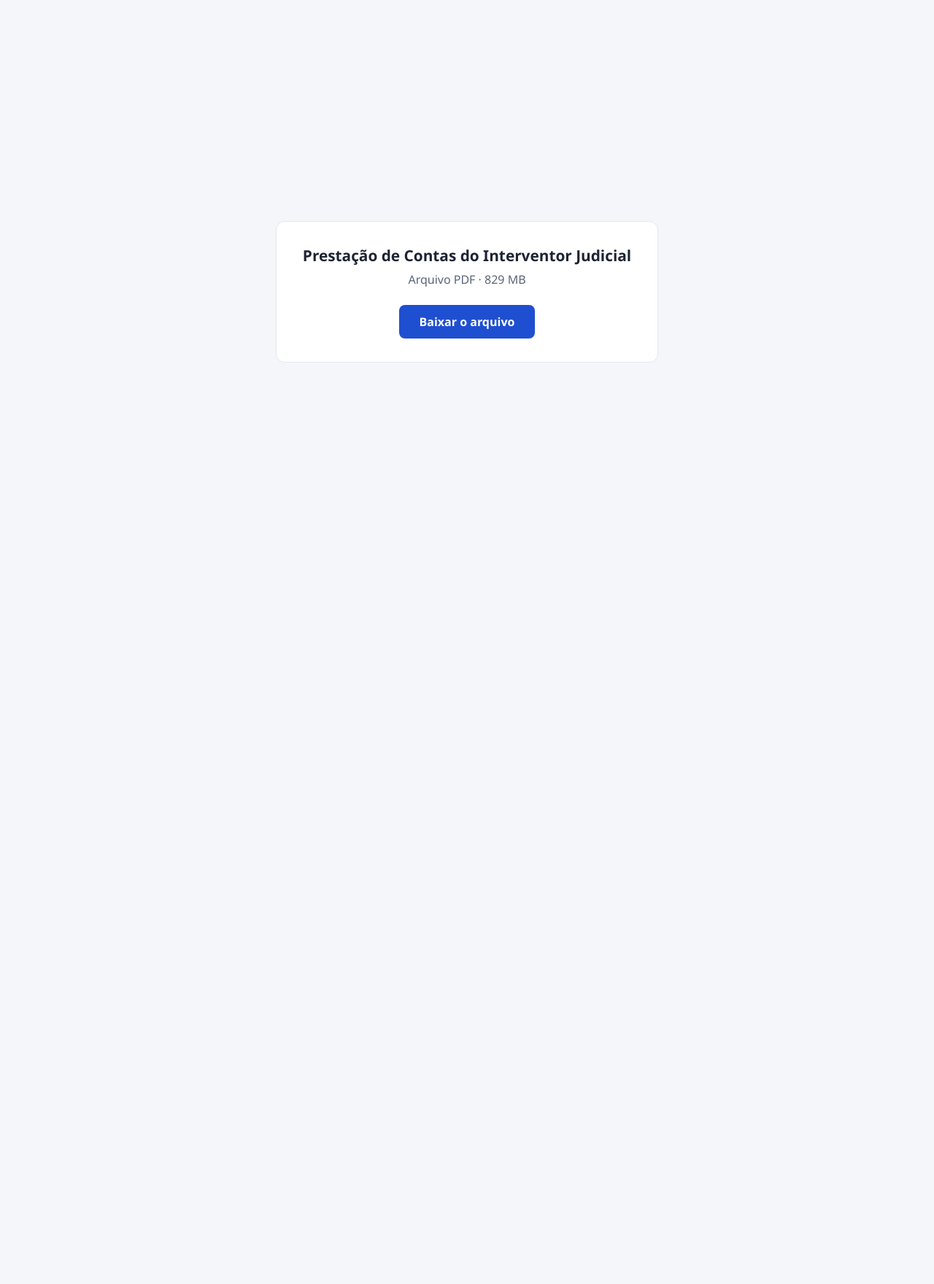
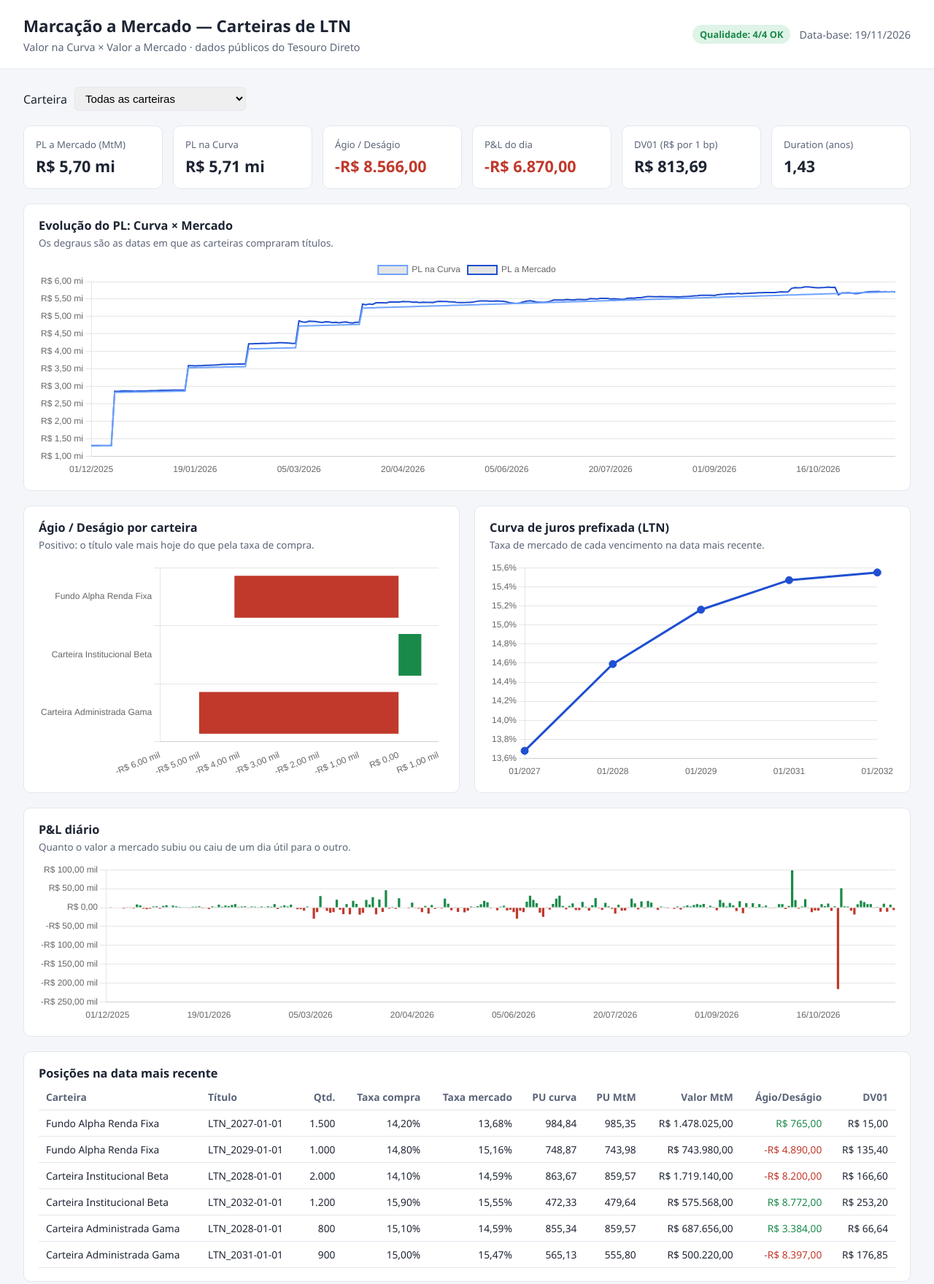
Before and after one commit to RafaAmft/mtm-rf, a plain HTML site: page docs/index.html in a window 1280 px wide. Shown: the top 1760 px of the page at 73% size. Before the commit the page ends 800 px from the top, so only its background shows below. Drawn offline with nearby package versions, Linux system fonts and the light colour scheme; no server answers.

Commit message:
revert: volta o painel web no GitHub Pages
Co-Authored-By: Claude Opus 5.5 <noreply@anthropic.com>

```diff
--- a/docs/index.html
+++ b/docs/index.html
@@ -3,24 +3,129 @@
 <head>
   <meta charset="UTF-8">
   <meta name="viewport" content="width=device-width, initial-scale=1">
-  <title>Download — Prestação de Contas do Interventor Judicial</title>
-  <style>
-    body { margin: 0; min-height: 100vh; display: grid; place-items: center;
-           font-family: "Segoe UI", system-ui, sans-serif; background: #f4f6f9; color: #1d2433; }
-    .caixa { background: #fff; border: 1px solid #e3e7ee; border-radius: 12px;
-             padding: 32px 36px; max-width: 520px; text-align: center; }
-    h1 { font-size: 1.3rem; margin: 0 0 8px; }
-    p { color: #5b6578; margin: 0 0 24px; }
-    a { display: inline-block; background: #1f4fd1; color: #fff; text-decoration: none;
-        font-weight: 600; padding: 12px 28px; border-radius: 8px; }
-    a:hover { background: #173fa8; }
-  </style>
+  <title>Painel MtM — Carteiras de LTN</title>
+  <link rel="stylesheet" href="estilo.css">
+  <!-- Chart.js: biblioteca gratuita de gráficos, carregada direto da internet (CDN) -->
+  <script src="https://cdn.jsdelivr.net/npm/chart.js@4.4.1/dist/chart.umd.min.js"></script>
 </head>
 <body>
-  <div class="caixa">
-    <h1>Prestação de Contas do Interventor Judicial</h1>
-    <p>Arquivo PDF · 829 MB</p>
-    <a href="https://github.com/RafaAmft/mtm-rf/releases/download/arquivo-v1/prestacao-contas-interventor-judicial.pdf">Baixar o arquivo</a>
+
+<header>
+  <div>
+    <h1>Marcação a Mercado — Carteiras de LTN</h1>
+    <p class="subtitulo">Valor na Curva × Valor a Mercado · dados públicos do Tesouro Direto</p>
   </div>
+  <div class="cabecalho-direita">
+    <span id="selo-dq" class="selo">Carregando…</span>
+    <span id="data-base" class="data-base"></span>
+  </div>
+</header>
+
+<main>
+  <!-- Filtro de carteira: muda todos os números e gráficos da página -->
+  <section class="filtro">
+    <label for="filtro-carteira">Carteira</label>
+    <select id="filtro-carteira">
+      <option value="TODAS">Todas as carteiras</option>
+    </select>
+  </section>
+
+  <!-- Indicadores (KPIs) da data mais recente -->
+  <section class="kpis">
+    <div class="kpi"><span class="rotulo">PL a Mercado (MtM)</span><span class="valor" id="kpi-mtm">–</span></div>
+    <div class="kpi"><span class="rotulo">PL na Curva</span><span class="valor" id="kpi-curva">–</span></div>
+    <div class="kpi"><span class="rotulo">Ágio / Deságio</span><span class="valor" id="kpi-agio">–</span></div>
+    <div class="kpi"><span class="rotulo">P&amp;L do dia</span><span class="valor" id="kpi-pnl">–</span></div>
+    <div class="kpi"><span class="rotulo">DV01 (R$ por 1 bp)</span><span class="valor" id="kpi-dv01">–</span></div>
+    <div class="kpi"><span class="rotulo">Duration (anos)</span><span class="valor" id="kpi-duration">–</span></div>
+  </section>
+
+  <section class="grade">
+    <div class="cartao largo">
+      <h2>Evolução do PL: Curva × Mercado</h2>
+      <p class="nota">Os degraus são as datas em que as carteiras compraram títulos.</p>
+      <div class="area-grafico"><canvas id="graf-evolucao"></canvas></div>
+    </div>
+
+    <div class="cartao">
+      <h2 id="titulo-agio">Ágio / Deságio por carteira</h2>
+      <p class="nota">Positivo: o título vale mais hoje do que pela taxa de compra.</p>
+      <div class="area-grafico"><canvas id="graf-agio"></canvas></div>
+    </div>
+
+    <div class="cartao">
+      <h2>Curva de juros prefixada (LTN)</h2>
+      <p class="nota">Taxa de mercado de cada vencimento na data mais recente.</p>
+      <div class="area-grafico"><canvas id="graf-curva"></canvas></div>
+    </div>
+
+    <div class="cartao largo">
+      <h2>P&amp;L diário</h2>
+      <p class="nota">Quanto o valor a mercado subiu ou caiu de um dia útil para o outro.</p>
+      <div class="area-grafico baixo"><canvas id="graf-pnl"></canvas></div>
+    </div>
+  </section>
+
+  <section class="cartao">
+    <h2>Posições na data mais recente</h2>
+    <div class="rolagem">
+      <table id="tabela-posicoes">
+        <thead>
+          <tr>
+            <th>Carteira</th><th>Título</th><th class="num">Qtd.</th>
+            <th class="num">Taxa compra</th><th class="num">Taxa mercado</th>
+            <th class="num">PU curva</th><th class="num">PU MtM</th>
+            <th class="num">Valor MtM</th><th class="num">Ágio/Deságio</th><th class="num">DV01</th>
+          </tr>
+        </thead>
+        <tbody></tbody>
+      </table>
+    </div>
+  </section>
+
+  <section class="cartao">
+    <h2>Qualidade dos dados (última execução)</h2>
+    <div class="rolagem">
+      <table id="tabela-dq">
+        <thead><tr><th>Regra</th><th>Severidade</th><th>Status</th><th class="num">Linhas afetadas</th><th>Detalhe</th></tr></thead>
+        <tbody></tbody>
+      </table>
+    </div>
+  </section>
+
+  <section class="grade">
+    <div class="cartao">
+      <h2>Baixar os dados</h2>
+      <p class="nota">Os mesmos arquivos que alimentam esta página. Abra no Excel ou no Power BI.</p>
+      <ul class="downloads">
+        <li><a href="dados/fato_posicao_mtm.csv" download>fato_posicao_mtm.csv</a> — posição diária de cada título</li>
+        <li><a href="dados/vw_resumo_carteira.csv" download>vw_resumo_carteira.csv</a> — totais diários por carteira</li>
+        <li><a href="dados/dim_carteira.csv" download>dim_carteira.csv</a> — cadastro das carteiras</li>
+        <li><a href="dados/dim_titulo.csv" download>dim_titulo.csv</a> — cadastro dos títulos</li>
+        <li><a href="dados/vw_qualidade_dados.csv" download>vw_qualidade_dados.csv</a> — log de qualidade de dados</li>
+        <!-- Aparece sozinho quando você colocar o arquivo docs/dados/painel_mtm.pbix no repositório -->
+        <li id="link-pbix" hidden><a href="dados/painel_mtm.pbix" download>painel_mtm.pbix</a> — painel pronto do Power BI</li>
+      </ul>
+    </div>
+
+    <div class="cartao">
+      <h2>Como o cálculo funciona</h2>
+      <p>A LTN paga <b>R$ 1.000</b> no vencimento e nada antes. O preço hoje (PU) é esse valor trazido a valor presente:</p>
+      <p class="formula">PU = 1000 / (1 + taxa)<sup>dias úteis / 252</sup></p>
+      <ul class="explica">
+        <li><b>Na curva:</b> usa a taxa da compra. O valor cresce de forma suave até R$ 1.000.</li>
+        <li><b>A mercado (MtM):</b> usa a taxa de hoje. Mostra quanto a carteira valeria se vendesse agora.</li>
+        <li><b>Ágio/Deságio:</b> diferença entre os dois. Juros subiram → deságio; caíram → ágio.</li>
+        <li><b>DV01:</b> quanto a carteira perde se a taxa subir 0,01 ponto percentual.</li>
+      </ul>
+    </div>
+  </section>
+</main>
+
+<footer>
+  Fonte: Tesouro Transparente (preços e taxas do Tesouro Direto). Projeto de estudo — não é recomendação de investimento.
+</footer>
+
+<script src="painel.js"></script>
 </body>
 </html>
```
Also changed, not shown: 1 other file.
